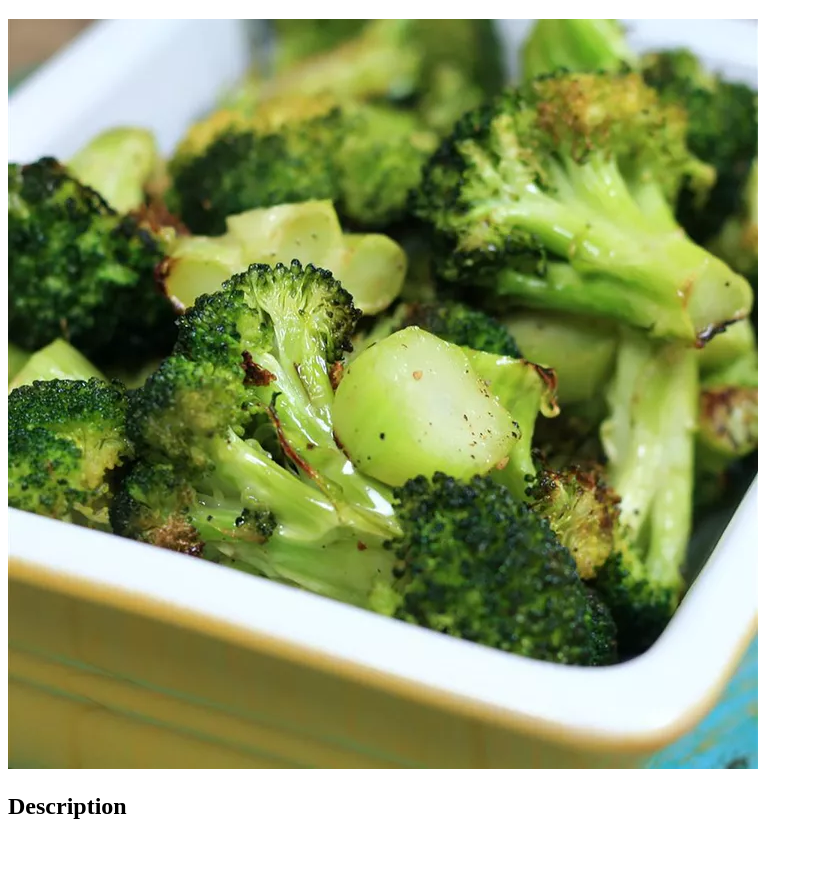
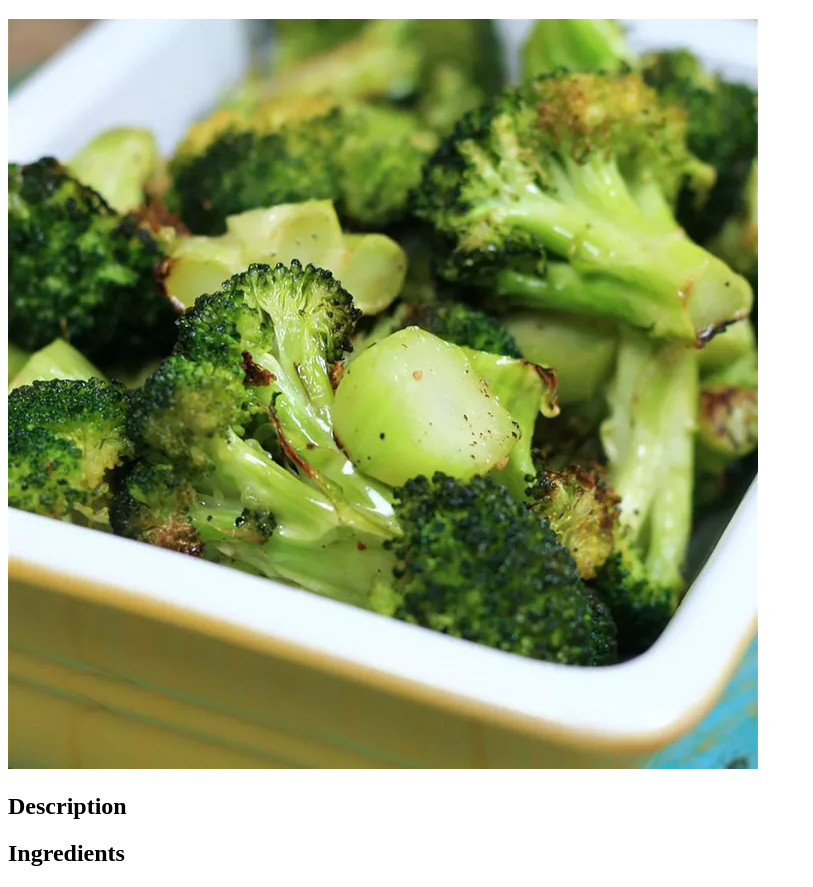
Before and after one commit to wzjustuslim/odin-recipes, a plain HTML site: page recipes/broccoli.html in a window 1280 px wide. Shown: the part 61-948 px from the top of the page, without its empty margins (0-813 px from the left). Before the commit the page ends 901 px from the top, so only its background shows below. Drawn offline with Linux system fonts and the light colour scheme.

Commit message:
Add ingredients header

```diff
--- a/recipes/broccoli.html
+++ b/recipes/broccoli.html
@@ -11,7 +11,7 @@
   <h2>Description</h2>
   <!-- p description -->
   <!-- p description -->
-  <!-- h2 "Ingredients" -->
+  <h2>Ingredients</h2>
   <!-- ul list of ingredients -->
   <!-- h2 "Steps" -->
   <!-- ol list of steps -->
```
